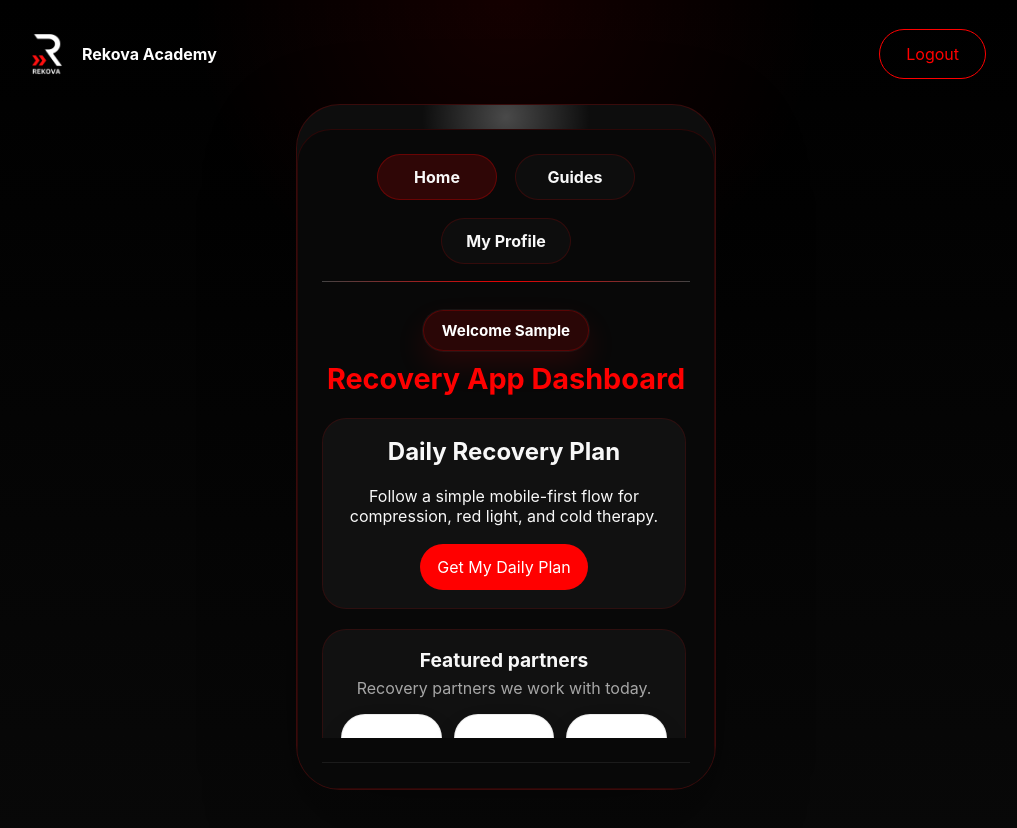
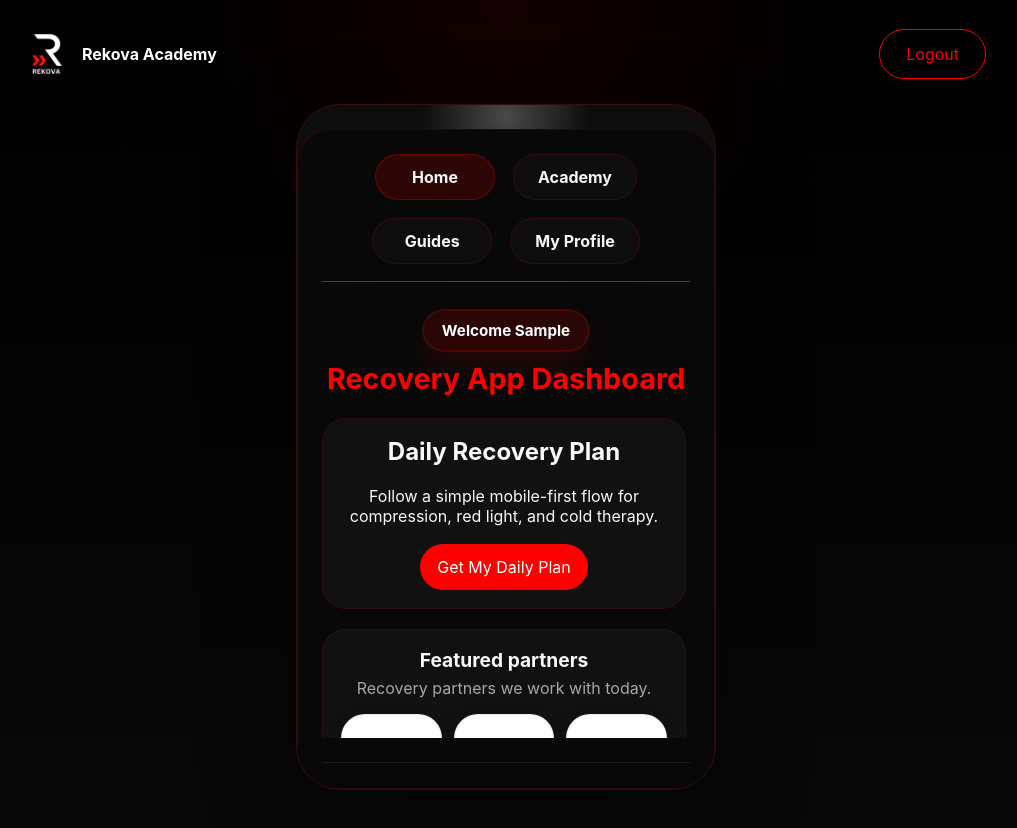
Before and after one commit to scottgivesvalue-stack/Rekova-Recovery, a React (Vite) app: page / in a window 1280 px wide. Both pictures are taken after typing "Sample", "name@example.com", "5551234" into the empty fields and a click on the button "Continue to app". Shown: the top 828 px of the page, without its empty margins (134-1151 px from the left). Built offline with nearby package versions, Linux system fonts and the light colour scheme.

Commit message:
Add Academy tab to app navigation

```diff
--- a/src/App.tsx
+++ b/src/App.tsx
@@ -20,7 +20,7 @@ function App() {
   const [currentUser, setCurrentUser] = useState<GuestInfo | null>(null);
   const [playingVideo, setPlayingVideo] = useState<string | null>(null);
   const [registeredGuests, setRegisteredGuests] = useState<GuestInfo[]>([]);
-  const [activeScreen, setActiveScreen] = useState<'home' | 'guides' | 'kit' | 'about' | 'signups' | 'profile'>('home');
+  const [activeScreen, setActiveScreen] = useState<'home' | 'academy' | 'guides' | 'kit' | 'about' | 'signups' | 'profile'>('home');
 
   useEffect(() => {
     const storedCurrent = localStorage.getItem('rekovaGuestInfo');
@@ -98,6 +98,7 @@ function App() {
   const renderScreen = () => {
     switch (activeScreen) {
       case 'home':
+      case 'academy':
         return (
           <>
             <div className="screen-grid">
@@ -512,6 +513,7 @@ function App() {
 
   const screenLabel = {
     home: 'Home',
+    academy: 'Academy',
     guides: 'Guides',
     kit: 'Kit',
     signups: 'Signups',
@@ -610,6 +612,13 @@ function App() {
             </button>
             <button
               type="button"
+              className={`tab-button ${activeScreen === 'academy' ? 'active' : ''}`}
+              onClick={() => setActiveScreen('academy')}
+            >
+              Academy
+            </button>
+            <button
+              type="button"
               className={`tab-button ${activeScreen === 'guides' ? 'active' : ''}`}
               onClick={() => setActiveScreen('guides')}
             >
```
